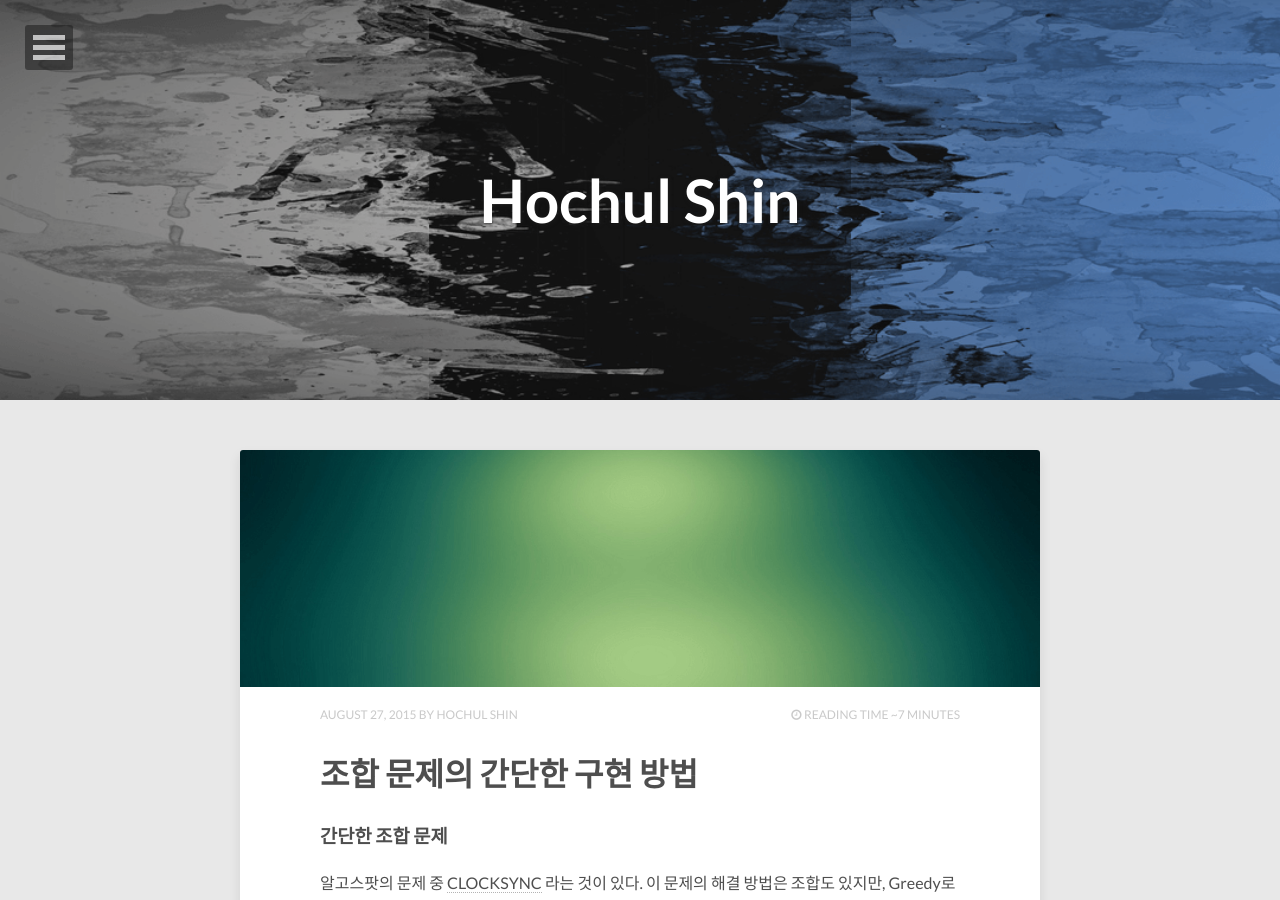
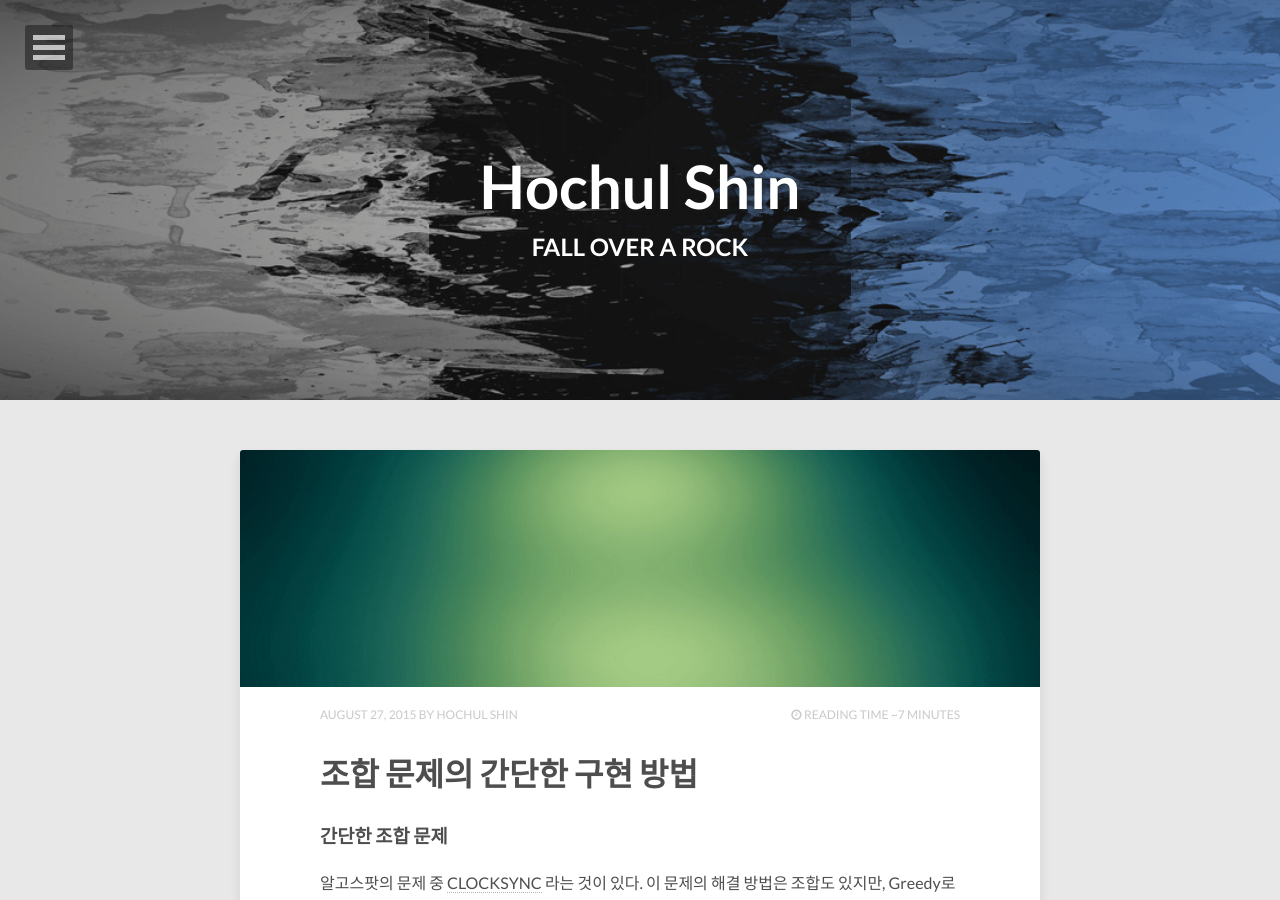
Before and after one commit to dakoo/dakoo.github.io, a Jekyll site: the page built from index.html, in a window 1280 px wide and 900 px high. Built offline with Jekyll 4.4.1, drawn with Linux system fonts in a browser that asks for light colours; nearby versions of some CDN libraries; the list of posts is cut into pages by our own code; comment, search, counter and statistics services are not loaded.

Commit message:
no message

```diff
--- a/index.html
+++ b/index.html
@@ -1,6 +1,7 @@
 ---
 layout: post-index
-description: "Explore the unknown area"
+title: fall over a rock
+description: ""
 image:
   feature: front.png
 ---
```
